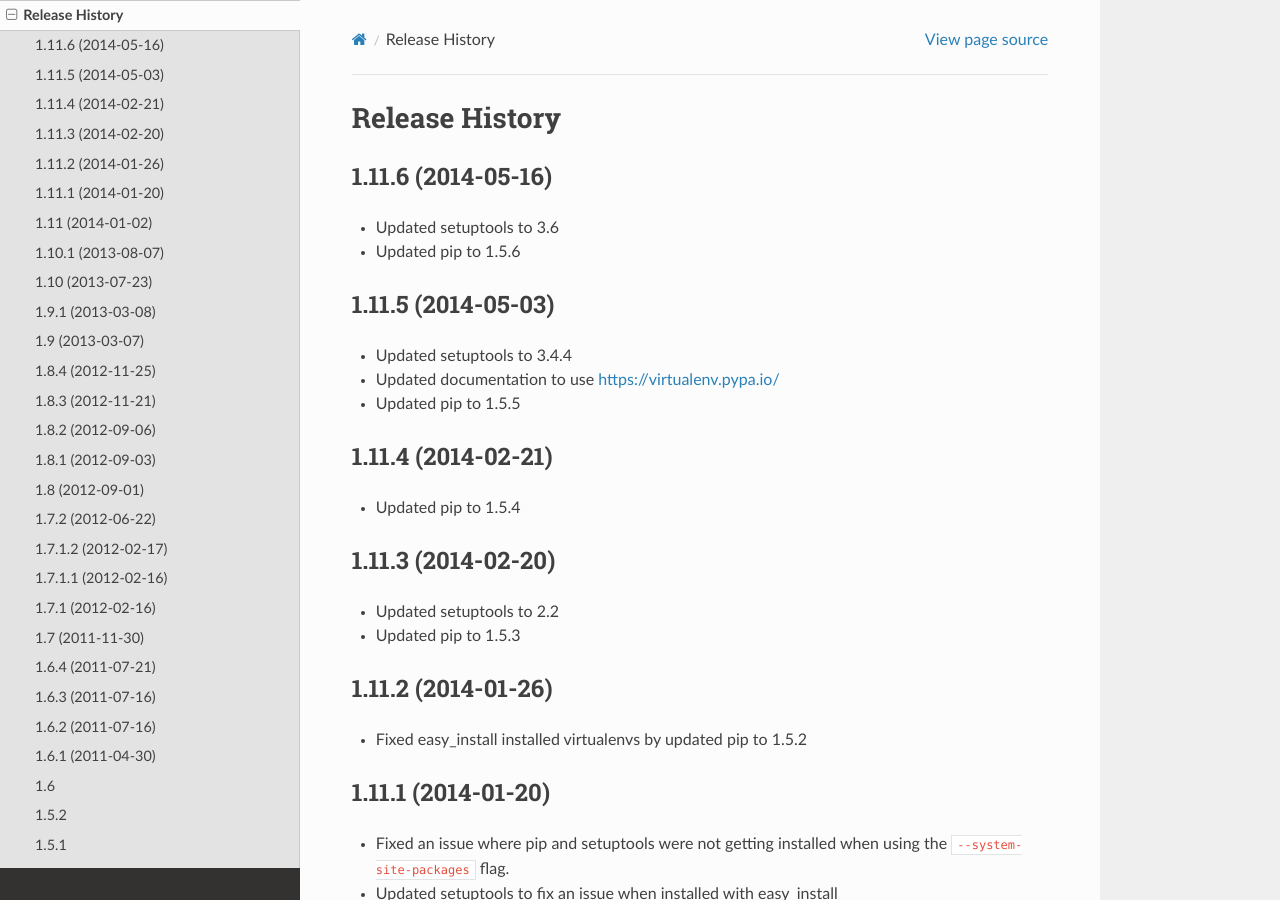
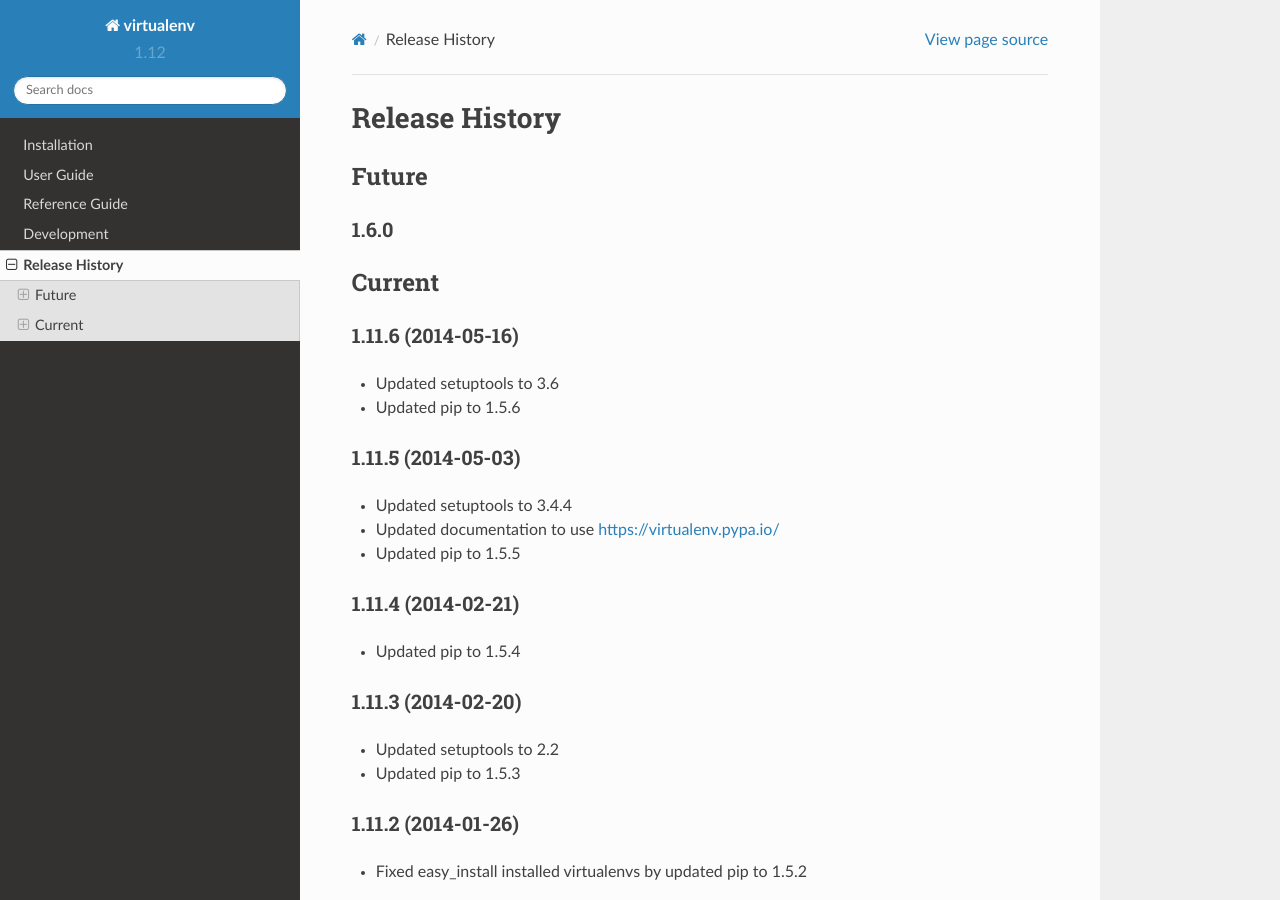
Before and after one commit to pypa/virtualenv, a Sphinx documentation site: the page built from docs/changes.rst, in a window 1280 px wide and 900 px high. Built offline with Sphinx 7.4.7 and the Read the Docs theme 2.0.0, drawn with Linux system fonts in a browser that asks for light colours.

Commit message:
Move changelog entries to be 3rd level
So as not to cluster the TOC

```diff
--- a/docs/changes.rst
+++ b/docs/changes.rst
@@ -1,5 +1,14 @@
 Release History
 ===============
+
+Future
+------
+
+1.6.0
+~~~~~
+
+Current
+-------
 
 1.11.6 (2014-05-16)
 ~~~~~~~~~~~~~~~~~~~
```
